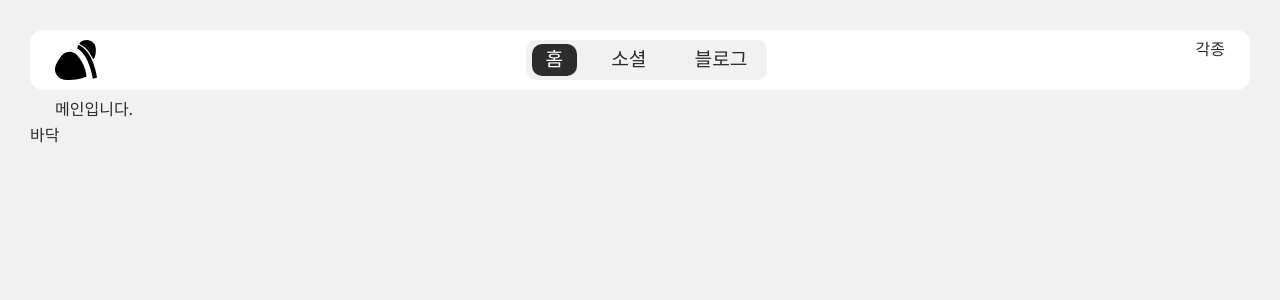
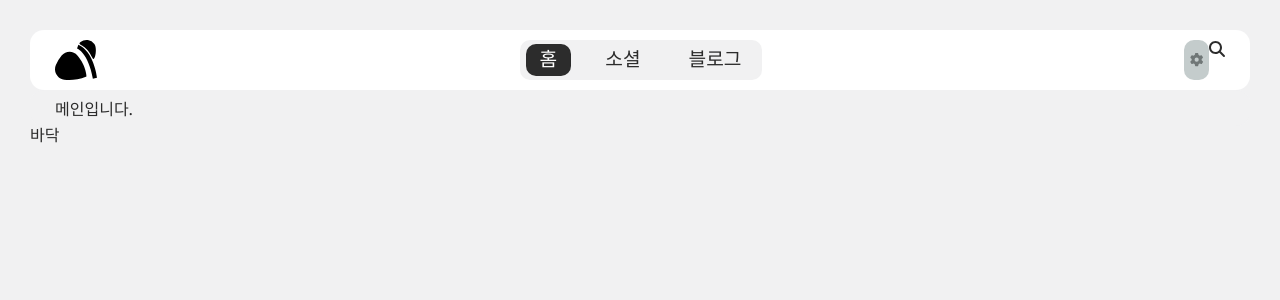
Before and after one commit to Pmp4/ops-project, a React (Create React App) app in the folder front-office/ops/: page / in a window 1280 px wide. Shown: the top 300 px of the page. Built offline with nearby package versions, Linux system fonts and the light colour scheme.

Commit message:
REACT Header navigator 수정

```diff
--- a/front-office/ops/src/components/layout/Header.js
+++ b/front-office/ops/src/components/layout/Header.js
@@ -1,4 +1,6 @@
-import Logo from "img/logo.svg"
+import { faGear, faMagnifyingGlass } from '@fortawesome/free-solid-svg-icons';
+import { FontAwesomeIcon } from '@fortawesome/react-fontawesome';
+import Logo from "img/logo.svg";
 import React, { useEffect } from "react";
 import { Link, useLocation } from "react-router-dom";
 
@@ -6,33 +8,40 @@ const Header = () => {
     const location = useLocation();
 
     useEffect(() => {
-
+        console.log(location.pathname.split("/"))
+        console.log(location.pathname)
     }, [location]);
 
-
     return (
-        <div id="header" className='box'>
+        <div id="header" className="box">
             <div className="header-wrap flex-wrap">
                 <div className="logo">
                     <Link to="/">
-                        <img src={Logo} alt="logo"/>
+                        <img src={Logo} alt="logo" />
                     </Link>
                 </div>
                 <div className="menu">
-                    <ul className='flex-wrap'>
+                    <ul className="flex-wrap br-m">
                         <li className={location.pathname === "/" ? "on" : ""}>
                             <Link to="/">
-                                {/* <FontAwesomeIcon icon={faHouse} /> */}
-                                홈
+                                {/* <FontAwesomeIcon icon={faHouse} /> */}홈
                             </Link>
                         </li>
-                        <li className={location.pathname === "/social" ? "on" : ""}>
+                        <li
+                            className={
+                                location.pathname.split("/")[1] === "social" ? "on" : ""
+                            }
+                        >
                             <Link to="/social">
                                 {/* <FontAwesomeIcon icon={faHouse} /> */}
                                 소셜
                             </Link>
                         </li>
-                        <li className={location.pathname === "/blog" ? "on" : ""}>
+                        <li
+                            className={
+                                location.pathname.split("/")[1] === "blog" ? "on" : ""
+                            }
+                        >
                             <Link to="/blog">
                                 {/* <FontAwesomeIcon icon={faHouse} /> */}
                                 블로그
@@ -40,8 +49,15 @@ const Header = () => {
                         </li>
                     </ul>
                 </div>
-                <div className='info'>
-                    각종
+                <div className="func flex-wrap">
+                    <button type="button" className="setting-btn">
+                        <FontAwesomeIcon icon={faGear}></FontAwesomeIcon>
+                    </button>
+                    <div className='search-wrap'>
+                        <div className='search-btn'>
+                            <FontAwesomeIcon icon={faMagnifyingGlass} />
+                        </div>
+                    </div>
                 </div>
             </div>
         </div>
--- a/front-office/ops/src/scss/app.scss
+++ b/front-office/ops/src/scss/app.scss
@@ -54,6 +54,15 @@ a {
     text-decoration: none;
     &:active {color: $black-color}
 }
+button {
+	background: inherit;
+	border: none;
+	box-shadow: none;
+	border-radius: 0;
+	padding: 0;
+	overflow: visible;
+	cursor: pointer
+}
 // CSS Reset
 
 
@@ -64,6 +73,11 @@ body {
     background-color: $gray-color;
 	font-family: 'Noto Sans KR', sans-serif;
 	color: $black-color;
+
+	&.dark-mode {
+		background-color: $black-color;
+		color: $white-color;
+	}
 }
 
 #wrap {
@@ -91,6 +105,11 @@ body {
     padding: $box-padding-lg;
 }
 
+// border-radius 정의
+.br-lg {border-radius: $box-border-radius-lg;}
+.br-md {border-radius: $box-border-radius-md;}
+
+
 img {
 	width: 100%;
 }
--- a/front-office/ops/src/scss/common/header.scss
+++ b/front-office/ops/src/scss/common/header.scss
@@ -4,16 +4,14 @@
 & {
     height: 60px;
     box-sizing: border-box;
-    background: #fff;
+    background: $white-color;
 
     .header-wrap {
         height: 100%;
 
         .logo {
             height: 100%;
-            img {
-                height: 100%;
-            }
+            img {height: 100%;}
         }
 
         .menu {
@@ -22,8 +20,8 @@
                 height: 100%;
                 border-radius: $box-border-radius-md;
                 background: $gray-color;
+                padding: $box-padding-md;
                 overflow: hidden;
-                padding: $box-padding-md;
                 box-sizing: border-box;
 
                 li {
@@ -36,7 +34,7 @@
                     &:nth-child(1) {margin-left: 0;}
                     &.on {
                         background-color: $black-color;
-                        a {color: #fff;}
+                        a {color: $white-color;}
                     }
 
                     a {
@@ -50,5 +48,18 @@
                 }
             }
         }
+
+
+        .func {
+            .setting-btn {
+                display: block;
+                border-radius: $box-border-radius-md;
+                padding: $box-padding-md;
+                color: #707777;
+                background: #C4CCCC;
+                height: 100%;
+                line-height: 100%;
+            }
+        }
     }
 }
--- a/front-office/ops/src/scss/common/variable.scss
+++ b/front-office/ops/src/scss/common/variable.scss
@@ -28,3 +28,4 @@ $big-title: 2em;
 /** Color */
 $gray-color: #F1F1F2;
 $black-color: #2C2C2C;
+$white-color: #ffffff;
```
